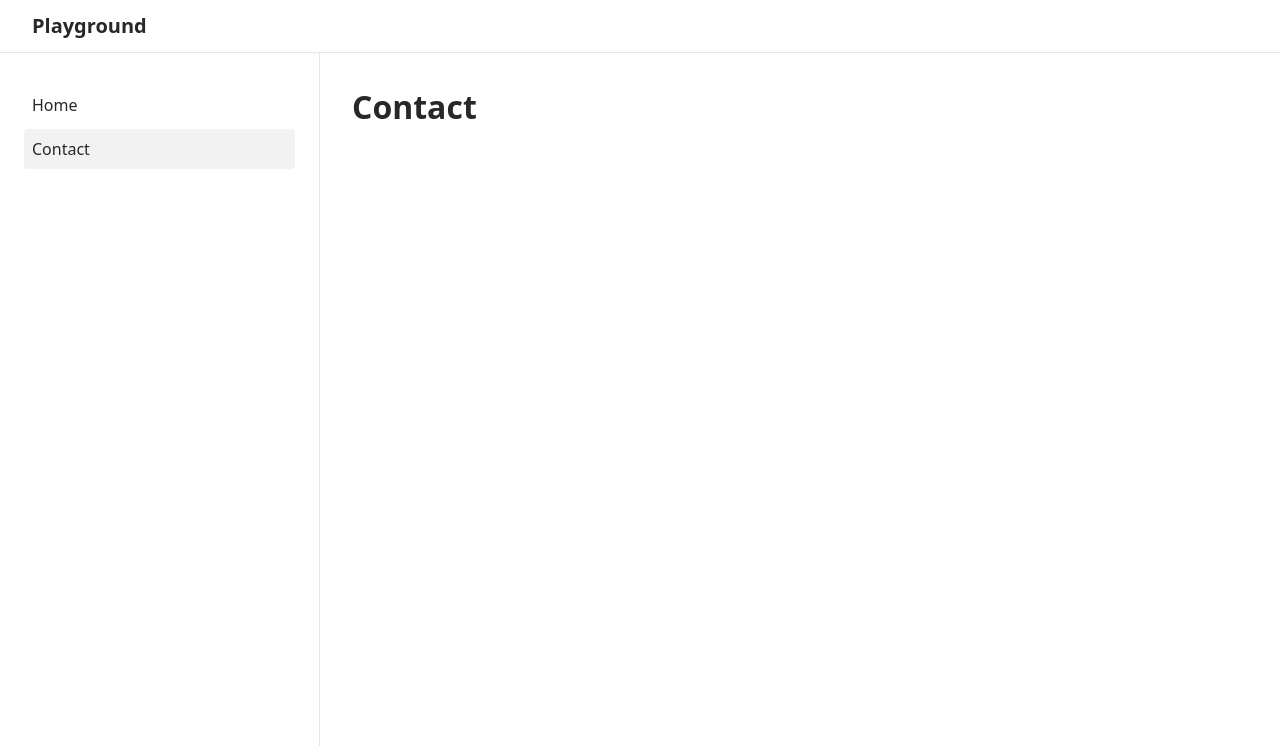
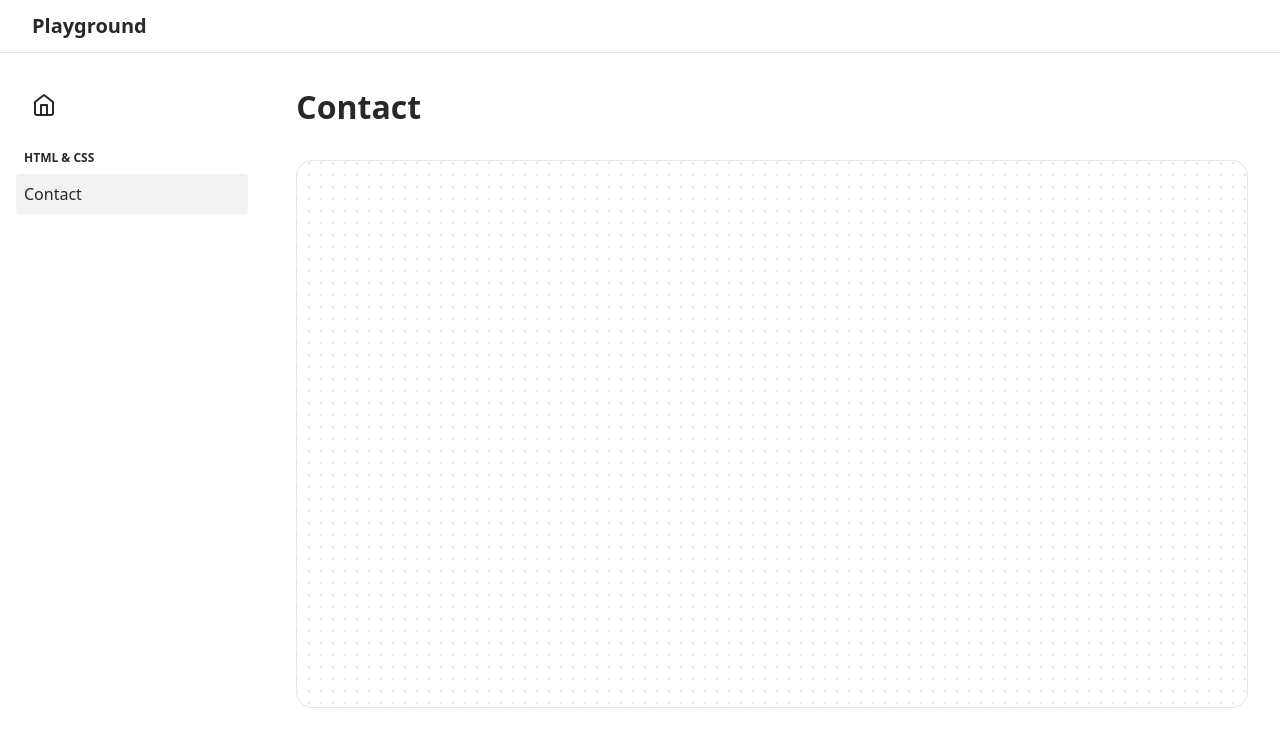
Before and after one commit to franckgaudin/back-to-basics, a React (Vite) app: page /contact in a window 1280 px wide. Shown: the top 746 px of the page. Built offline with nearby package versions, Linux system fonts and the light colour scheme.

Commit message:
Add react-feather package and update navigation

```diff
--- a/package.json
+++ b/package.json
@@ -13,6 +13,7 @@
     "clsx": "^2.0.0",
     "react": "^18.2.0",
     "react-dom": "^18.2.0",
+    "react-feather": "^2.0.10",
     "react-router-dom": "^6.20.0"
   },
   "devDependencies": {
--- a/src/pages/Contact.tsx
+++ b/src/pages/Contact.tsx
@@ -2,6 +2,9 @@ export default function ContactPage() {
   return (
     <>
       <h1 className="title">Contact</h1>
+      <div className="playground">
+
+      </div>
     </>
   );
 }
--- a/src/routes/Root.tsx
+++ b/src/routes/Root.tsx
@@ -1,5 +1,6 @@
-import { Outlet, NavLink } from "react-router-dom";
+import { Outlet, NavLink, Link } from "react-router-dom";
 import clsx from 'clsx';
+import { Home } from 'react-feather';
 
 import './root.css';
 
@@ -22,10 +23,18 @@ export default function Root() {
           <nav className="nav">
             <ul className="nav__list">
               <li className="nav__item">
-                <NavLink className={navLinkClasses} to="/">Home</NavLink>
+                <Link to="/" className="nav__link nav__link--home">
+                  <Home />
+                </Link>
               </li>
               <li className="nav__item">
-                <NavLink className={navLinkClasses} to="/contact">Contact</NavLink>
+
+                <span className="nav__group">HTML & CSS</span>
+                <ul className="nav__list">
+                  <li className="nav__item">
+                  <NavLink className={navLinkClasses} to="/contact">Contact</NavLink>
+                  </li>
+                </ul>
               </li>
             </ul>
           </nav>
--- a/src/routes/root.css
+++ b/src/routes/root.css
@@ -27,7 +27,7 @@
 
 .sidebar {
   padding: var(--layout-space);
-  border-right: 1px solid var(--neutral);
+  /* border-right: 1px solid var(--neutral); */
   width: min(calc(100% - var(--layout-space)), 20rem);
   box-sizing: border-box;
 }
@@ -58,11 +58,44 @@
   cursor: pointer;
 }
 
+.nav__link--home {
+  display: inline-flex;
+  margin-bottom: 1rem;
+}
+
+.nav__link--home:hover {
+  color: var(--light);
+  background: var(--dark);
+}
+
+.nav__group {
+  display: block;
+  font-size: 0.75rem;
+  font-weight: bold;
+  margin-block: 0.5rem;
+}
+
 .main {
   padding: var(--layout-space);
+  width: 100%;
+  box-sizing: border-box;
 }
 
 .title {
   font-size: 2rem;
-  margin: 0;
+  margin: 0 0 2rem 0;
 }
+
+.playground {
+  --rs-landing-demo-bg: #fff;
+  --rs-landing-demo-dot-color: #e2e3e4;
+
+  display: flex;
+  align-items: center;
+  justify-content: center;
+  height: 80%;
+  border-radius: 1rem;
+  background: linear-gradient(90deg,var(--rs-landing-demo-bg) 10px,transparent 1%) 50%,linear-gradient(var(--rs-landing-demo-bg) 10px,transparent 1%) 50%,var(--rs-landing-demo-dot-color);
+  background-size: 12px 12px;
+  border: 1px solid var(--neutral);
+}
```
Also changed, not shown: src/index.css (line endings or trailing spaces), 1 other file (tests, documents, lock files or other folders).
